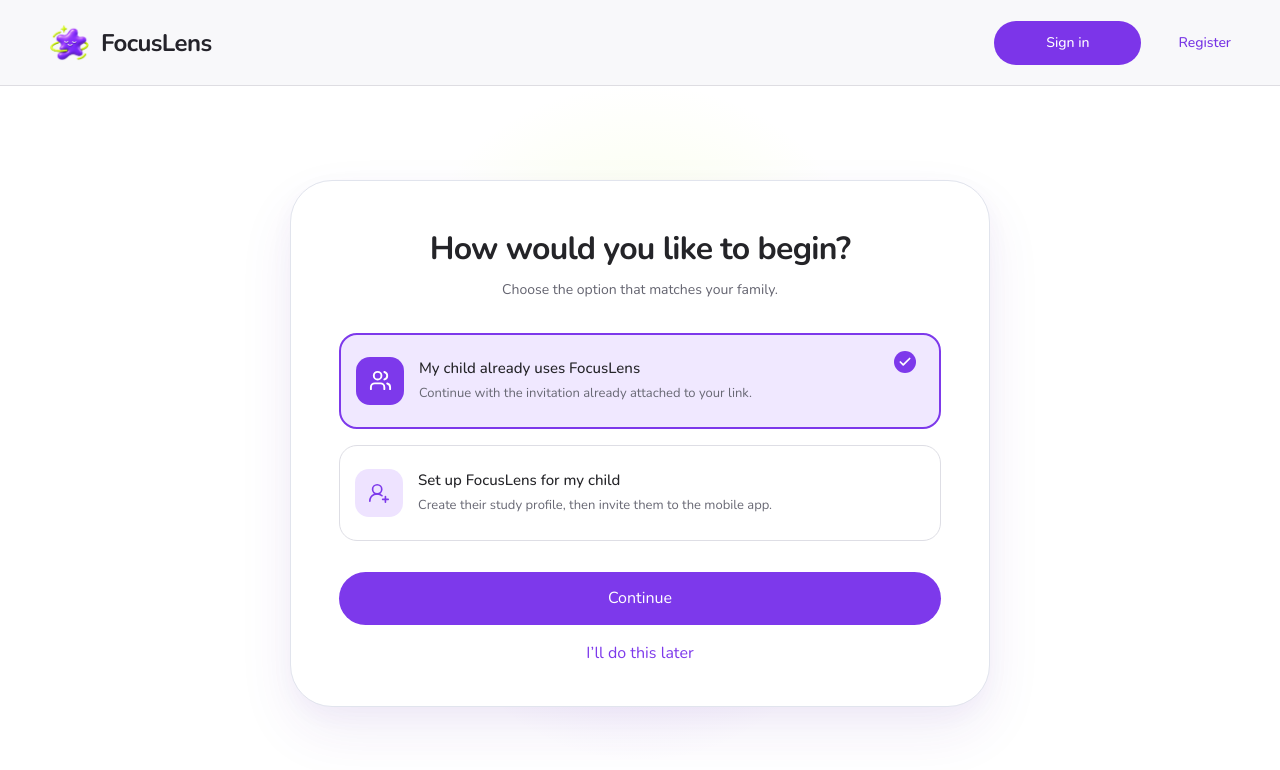
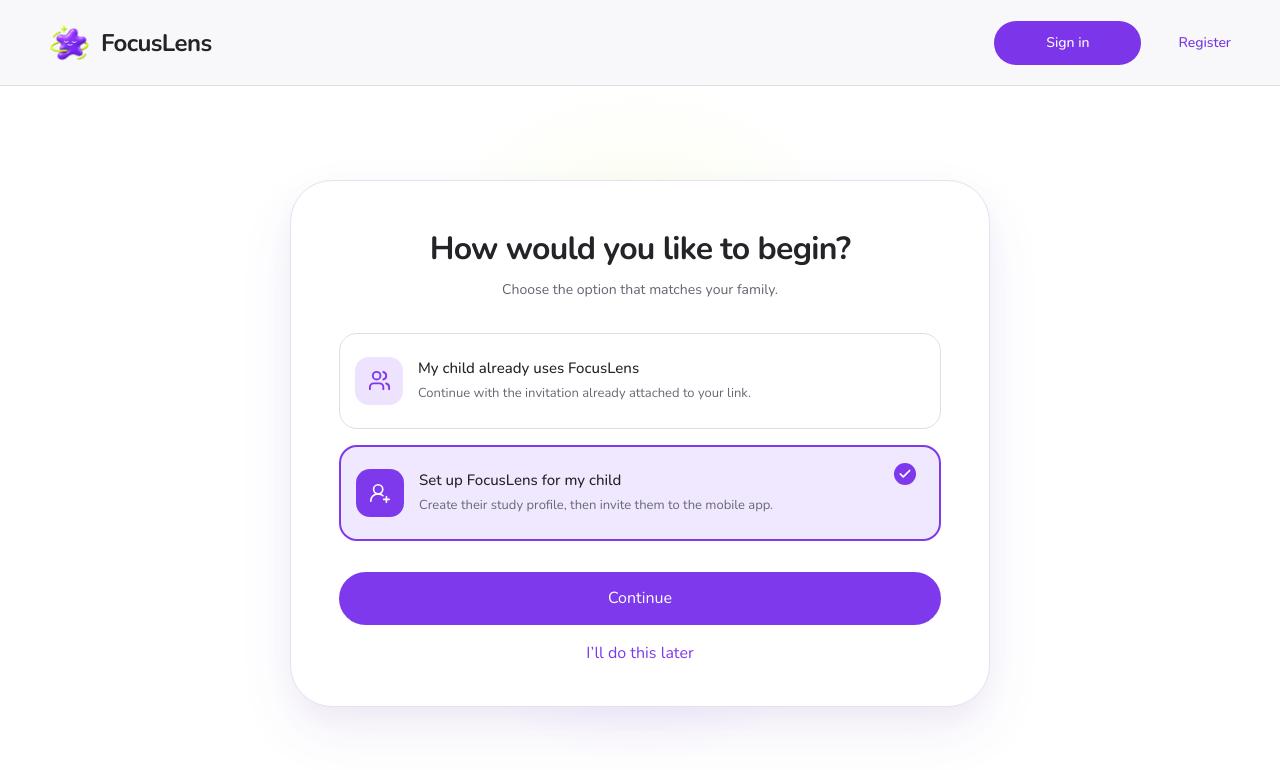
Before and after one commit to Focus-Lens/focuslens-frontend, a React (Vite) app: page /choose-start in a window 1280 px wide. Shown: the top 770 px of the page. Built offline with nearby package versions, Linux system fonts and the light colour scheme.

Commit message:
Update ChooseStart.jsx

```diff
--- a/src/pages/onboarding/ChooseStart.jsx
+++ b/src/pages/onboarding/ChooseStart.jsx
@@ -8,39 +8,57 @@
 import "../../css/onboarding/ChooseStart.css";
 
 export default function ChooseStart() {
-  const [choice, setChoice] = useState("connect");
   const location = useLocation();
-  const [error, setError] = useState(() => location.state?.invitationError || "");
-  const [submitting, setSubmitting] = useState(false);
   const navigate = useNavigate();
   const { resetChild } = useChildProfile();
+
+  const hasInvitation = Boolean(
+    sessionStorage.getItem("pendingInvitationToken"),
+  );
+
+  const [choice, setChoice] = useState(hasInvitation ? "connect" : "setup");
+  const [error, setError] = useState(
+    () => location.state?.invitationError || "",
+  );
+  const [submitting, setSubmitting] = useState(false);
 
   function handleDoThisLater() {
     navigate("/overview");
   }
 
   async function handleContinue() {
-    if (choice === "connect") {
-      if (!sessionStorage.getItem("pendingInvitationToken")) {
-        setError("Open the invitation link sent to your email to review and confirm your child’s invitation.");
-        return;
-      }
+    if (hasInvitation) {
+      if (choice !== "connect") return;
+
       setError("");
       navigate("/review-invitation");
       return;
     }
+
+    if (choice !== "setup") return;
+
     try {
-      setSubmitting(true); setError("");
+      setSubmitting(true);
+      setError("");
+
       resetChild();
       clearChildInvitationDraft();
-      ["childSetupDraftId", "childSetupInvitation"].forEach((key) =>
-        sessionStorage.removeItem(key),
-      );
-      const draft = await api("/api/parents/child-setups", { method: "POST" });
+
+      ["childSetupDraftId", "childSetupInvitation"].forEach((key) => {
+        sessionStorage.removeItem(key);
+      });
+
+      const draft = await api("/api/parents/child-setups", {
+        method: "POST",
+      });
+
       sessionStorage.setItem("childSetupDraftId", draft.id);
       navigate("/profile-setup-choice");
-    } catch (requestError) { setError(requestError.message); }
-    finally { setSubmitting(false); }
+    } catch (requestError) {
+      setError(requestError.message || "Something went wrong. Please try again.");
+    } finally {
+      setSubmitting(false);
+    }
   }
 
   return (
@@ -48,7 +66,6 @@
       <div className="choose-start-wrapper">
         <Card>
           <div className="choose-start-page">
-
             <h1 className="choose-start-title">
               How would you like to begin?
             </h1>
@@ -57,13 +74,18 @@
               Choose the option that matches your family.
             </p>
 
-            {/* Connect existing child */}
             <button
               type="button"
               className={`choose-start-option ${
                 choice === "connect" ? "selected" : ""
               }`}
-              onClick={() => setChoice("connect")}
+              disabled={!hasInvitation}
+              aria-disabled={!hasInvitation}
+              onClick={() => {
+                if (!hasInvitation) return;
+                setChoice("connect");
+                setError("");
+              }}
             >
               <span className="choose-start-icon">
                 <Users size={23} strokeWidth={2} />
@@ -83,13 +105,18 @@
               )}
             </button>
 
-            {/* Setup child */}
             <button
               type="button"
               className={`choose-start-option ${
                 choice === "setup" ? "selected" : ""
               }`}
-              onClick={() => setChoice("setup")}
+              disabled={hasInvitation}
+              aria-disabled={hasInvitation}
+              onClick={() => {
+                if (hasInvitation) return;
+                setChoice("setup");
+                setError("");
+              }}
             >
               <span className="choose-start-icon">
                 <UserRoundPlus size={22} strokeWidth={1.8} />
@@ -109,9 +136,10 @@
               )}
             </button>
 
-            {/* Continue */}
             <div className="choose-start-actions">
-              <Button onClick={handleContinue} disabled={submitting}>{submitting ? "Creating..." : "Continue"}</Button>
+              <Button onClick={handleContinue} disabled={submitting}>
+                {submitting ? "Creating..." : "Continue"}
+              </Button>
 
               <button
                 type="button"
@@ -121,8 +149,12 @@
                 I’ll do this later
               </button>
             </div>
-            {error && <p className="choose-start-error" role="alert">{error}</p>}
 
+            {error && (
+              <p className="choose-start-error" role="alert">
+                {error}
+              </p>
+            )}
           </div>
         </Card>
       </div>
```
